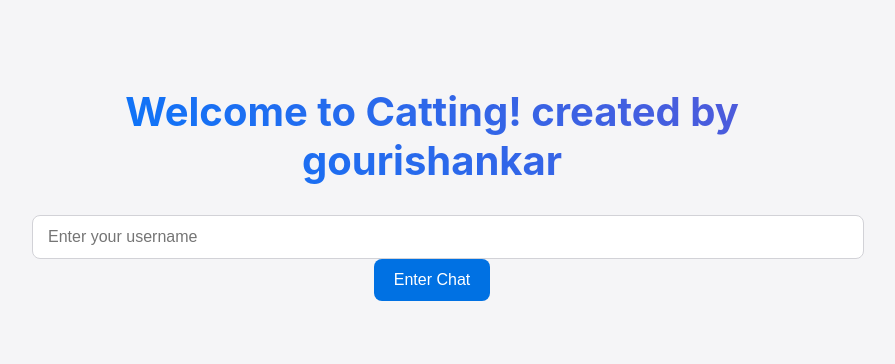
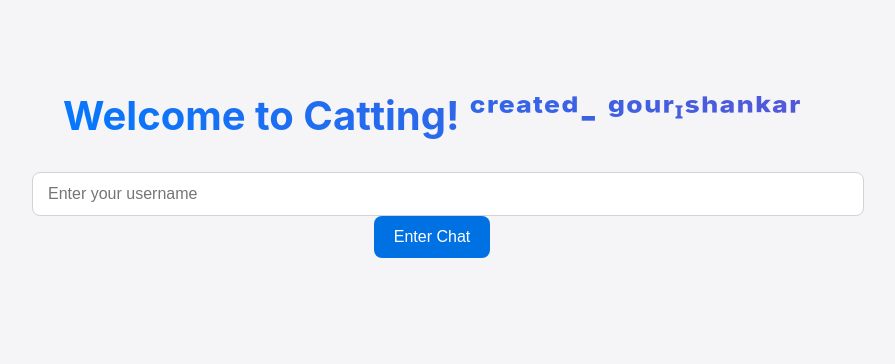
Before and after one commit to gsshankar104/catting-website, a website: page index.html in a window 1280 px wide. Shown: the whole page, without its empty margins (208-1103 px from the left). Drawn offline with Linux system fonts and the light colour scheme.

Commit message:
Update index.html

```diff
--- a/index.html
+++ b/index.html
@@ -13,7 +13,7 @@
 <body>
     <div class="container">
         <header id="welcome-header">
-            <h1>Welcome to Catting! created by gourishankar</h1>
+            <h1>Welcome to Catting! ᶜʳᵉᵃᵗᵉᵈ- ᵍᵒᵘʳᶦˢʰᵃⁿᵏᵃʳ</h1>
             <div id="username-entry">
                 <input type="text" id="username" placeholder="Enter your username">
                 <button id="enter-chat">Enter Chat</button>
```
